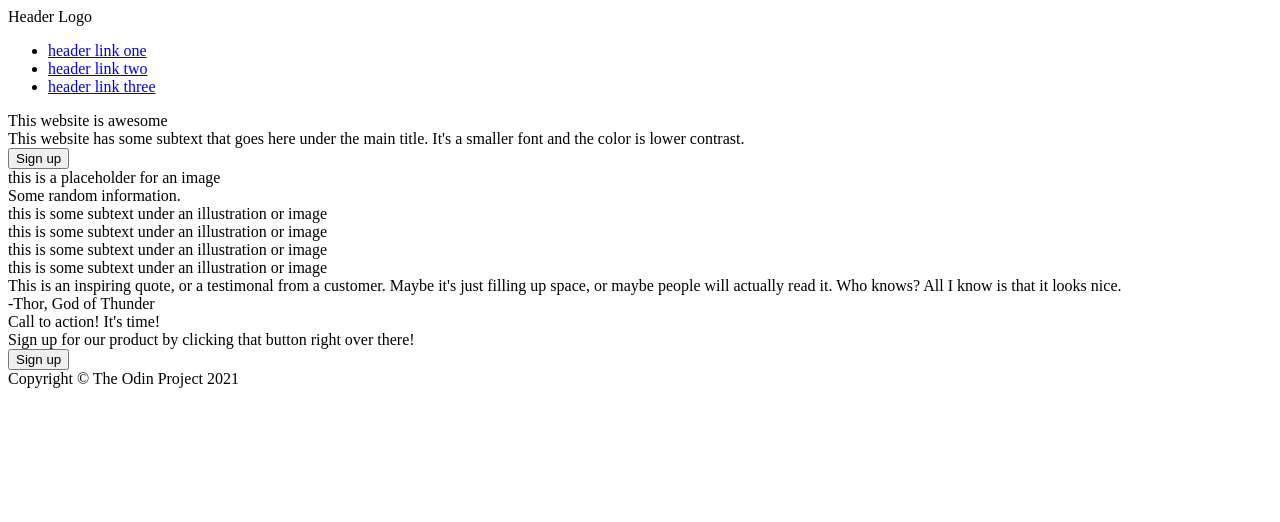
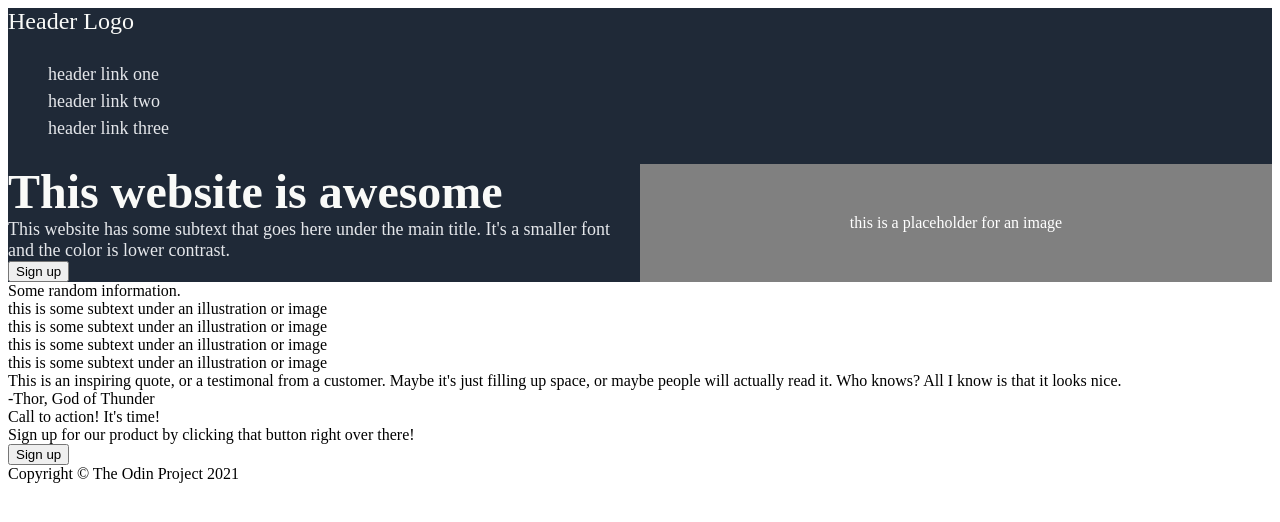
Before and after one commit to DrNanoRam/landing-page, a plain HTML site: page index.html in a window 1280 px wide. Drawn offline with Linux system fonts and the light colour scheme.

Commit message:
Top container work

```diff
--- a/index.html
+++ b/index.html
@@ -3,7 +3,8 @@
 <head>
     <meta charset="UTF-8">
     <meta name="viewport" content="width=device-width, initial-scale=1.0">
-    <title>Document</title>
+    <title>Landing Page</title>
+    <link rel="stylesheet" href="style.css">
 </head>
 <body>
 <div class="container">
@@ -22,10 +23,10 @@
 
     <div class="top-container">
         <div class="top-container-content">
-            <div>
+            <div class="main-text">
                 This website is awesome
             </div>
-            <div>
+            <div class="secondary-text">
                 This website has some subtext that goes here under
                 the main title. It's a smaller font and the color is lower
                 contrast.
--- a/style.css
+++ b/style.css
@@ -0,0 +1,50 @@
+.container {
+    display:flex;
+    flex-direction:column;
+}
+
+.header,
+.top-container {
+    background-color: #1F2937;
+}
+
+.header {
+    font-size: 24px;
+    color: #F9FAF8;
+}
+
+.main-text {
+    font-weight: bolder;
+    font-size: 48px;
+    color: #F9FAF8;
+}
+
+.secondary-text,
+a {
+    font-size: 18px;
+    color: #E5E7EB;
+}
+
+ul {
+    list-style-type: none;
+}
+
+a {
+    text-decoration: none;
+}
+
+.image-placeholder {
+    display:flex;
+    background-color: gray;
+    flex: 1;
+    align-items: center;
+    justify-content: center;
+    color:white;
+}
+.top-container-content {
+    flex: 1;
+}
+.top-container {
+    display:flex;
+    flex-direction: row;
+}
```
